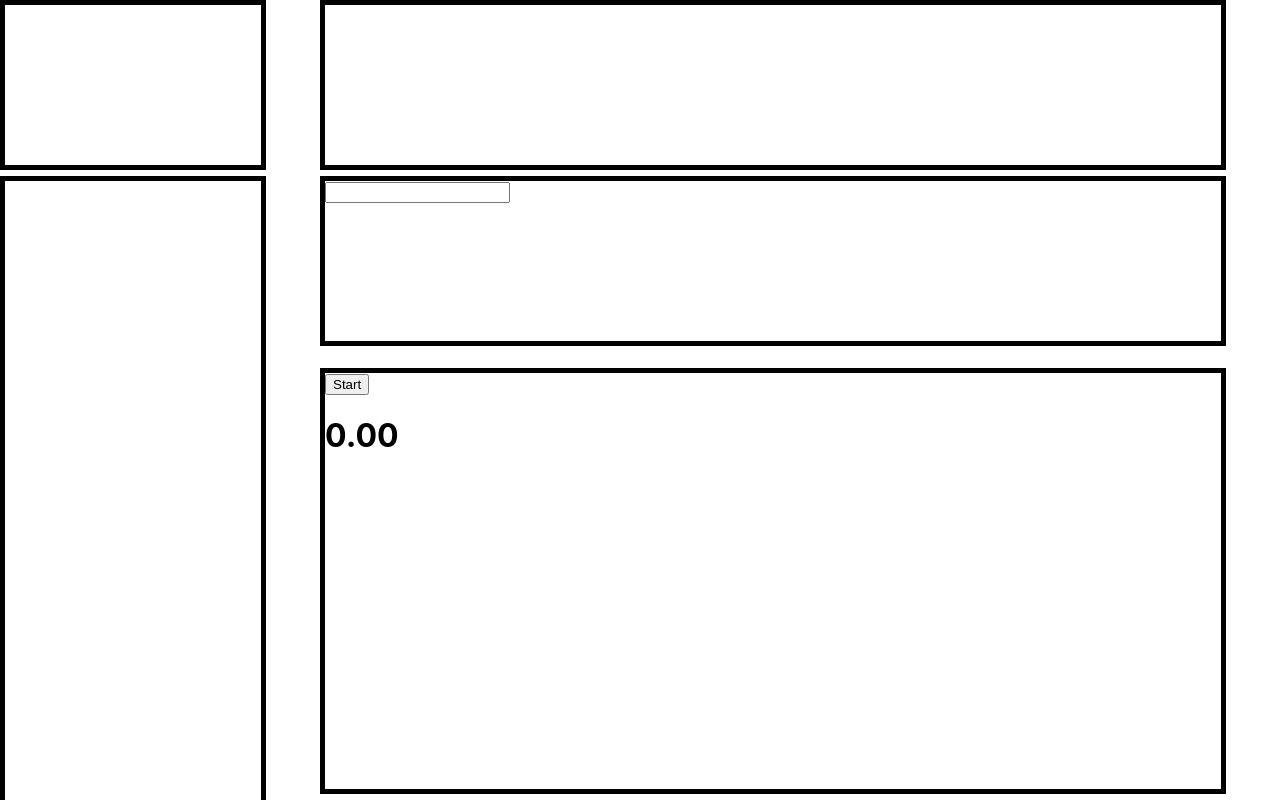
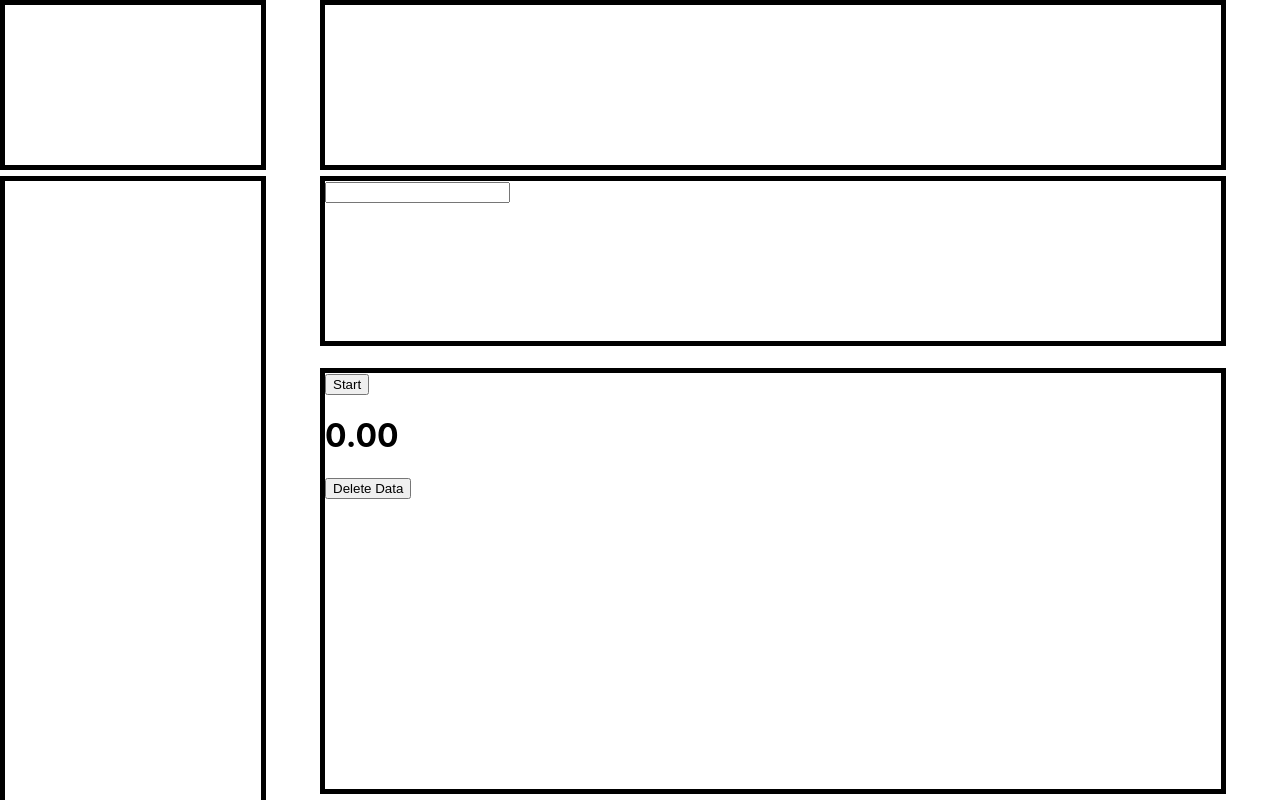
Before and after one commit to RasmusKuusmaa/Mneme, a React (Create React App) app: page / in a window 1280 px wide. Built offline with nearby package versions, Linux system fonts and the light colour scheme.

Commit message:
added a button to delete data, core functionality complete

```diff
--- a/src/App.js
+++ b/src/App.js
@@ -27,7 +27,6 @@ function App() {
       }, 10);
       return () => clearInterval(IntervalId)
     }
-
   })
   const handleStart = () => {
     setStarted(true);
@@ -62,7 +61,6 @@ function App() {
 
   //Data Storage
   const [attempts, setAttempts] = useState([]);
-  const [ansCount, setAnsCount] = useState(0);
   useEffect(() => {
     try{
       const SavedData = localStorage.getItem('stats');
@@ -89,13 +87,17 @@ function App() {
       result = 'false';
     }
     const newAttempt = {
-      ansCount: ansCount + 1,
+
       time: (time / 100).toFixed(2),
       feedback: result
     };
     SavedData.push(newAttempt);
     localStorage.setItem('stats', JSON.stringify(SavedData));
     setAttempts(SavedData);
+  }
+  const deleteData = () => {
+    localStorage.setItem('stats', '[]');
+    window.location.reload();
   }
   return (
     <div>
@@ -126,6 +128,7 @@ function App() {
         {started && hidden && <button onClick={handleSubmit}> Submit </button>}
         <h1>{(time / 100).toFixed(2)}</h1>
         <h1>{feedback}</h1>
+        <button onClick={deleteData}>Delete Data</button>
       </div>
     </div>
   );
```
